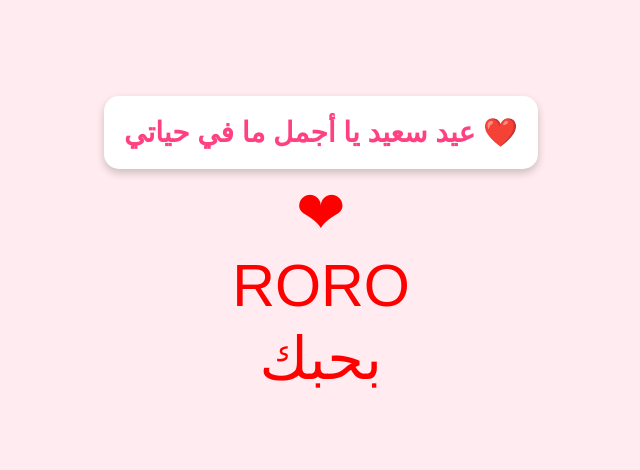
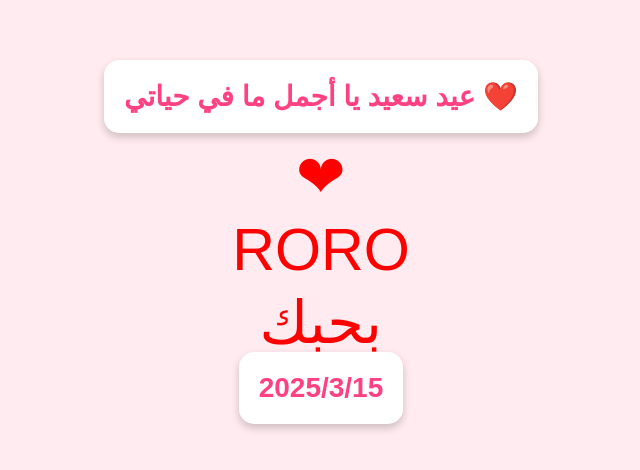
Before and after one commit to SULAIMAN-SHO/roro, a plain HTML site: page index.html in a window 1280 px wide. Shown: the part 166-636 px from the top of the page, without its empty margins (319-959 px from the left). Drawn offline with Linux system fonts and the light colour scheme.

Commit message:
Update index.html

```diff
--- a/index.html
+++ b/index.html
@@ -42,5 +42,6 @@
     <div class="heart">❤</div>
      <div class="heart">RORO</div>
     <div class="heart">بحبك</div>
+    <div class="greeting">2025/3/15</div>
 </body>
 </html>
```
